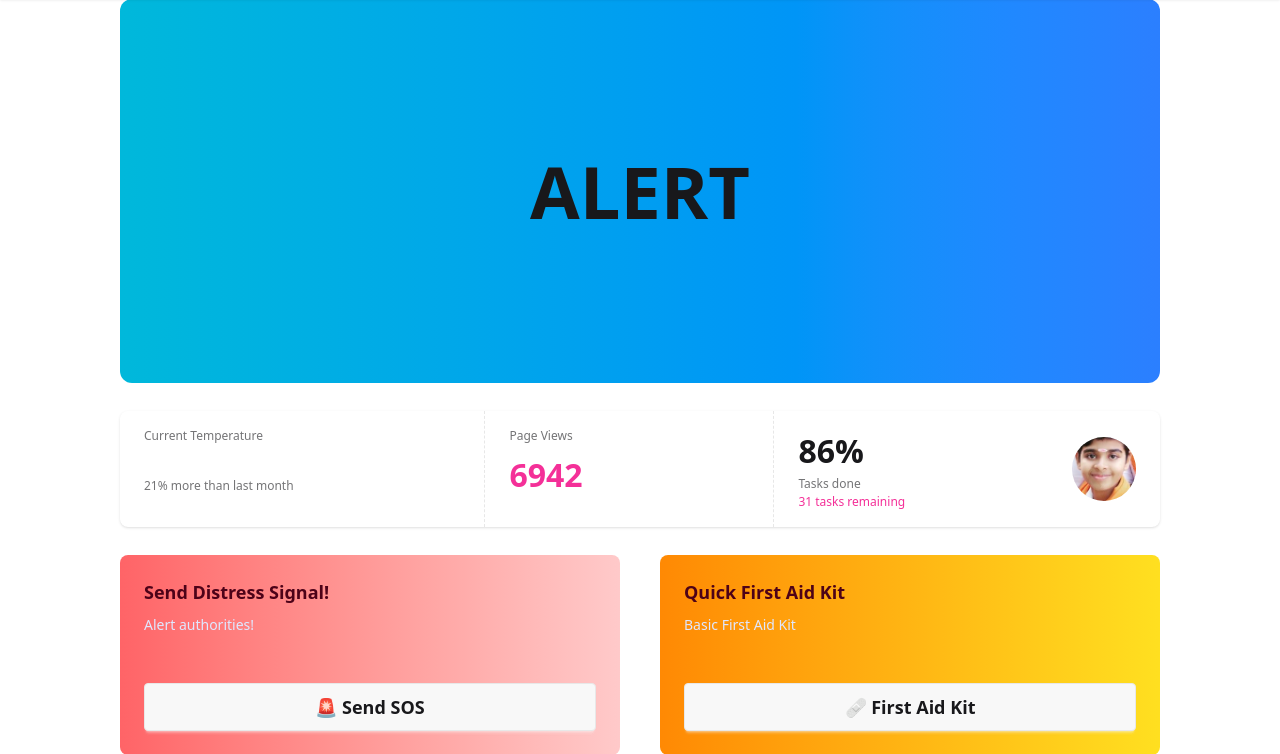
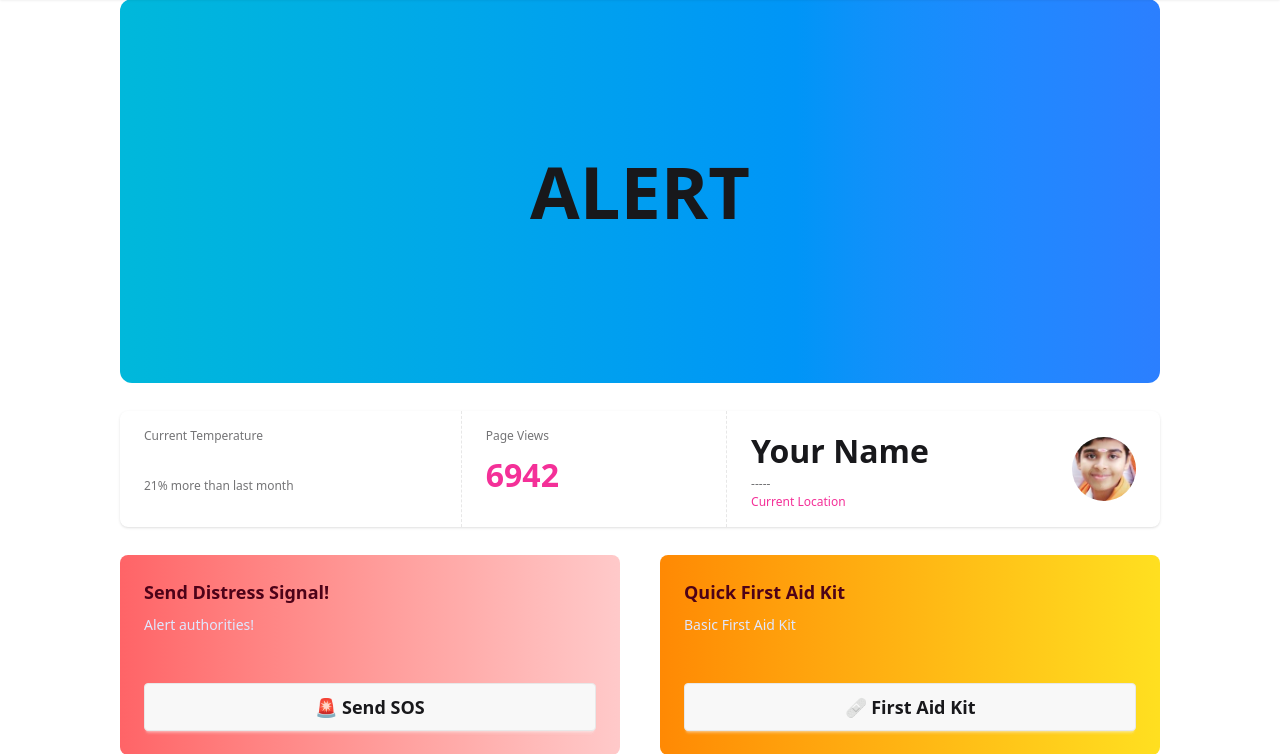
Before and after one commit to vachan-maker/alert, a Flask app: page / in a window 1280 px wide. Shown: the part 65-819 px from the top of the page. Run offline with Flask 3, Linux system fonts and the light colour scheme; the visitor is signed in with stand-in values (Sample User, id 1); style sheets or scripts are compiled from the project's sources.

```diff
--- a/disasterResponse/templates/index.html
+++ b/disasterResponse/templates/index.html
@@ -92,9 +92,9 @@ const url = "https://api.open-meteo.com/v1/forecast";
           </div>
         </div>
       </div>
-      <div class="stat-value">86%</div>
-      <div class="stat-title">Tasks done</div>
-      <div class="stat-desc text-secondary">31 tasks remaining</div>
+      <div class="stat-value">Your Name</div>
+      <div class="stat-title">-----</div>
+      <div class="stat-desc text-secondary">Current Location</div>
     </div>
   </div>
   <div class="flex flex-row gap-10">
```
Also changed, not shown: disasterResponse/templates/admin.html (+15 -2 lines).
